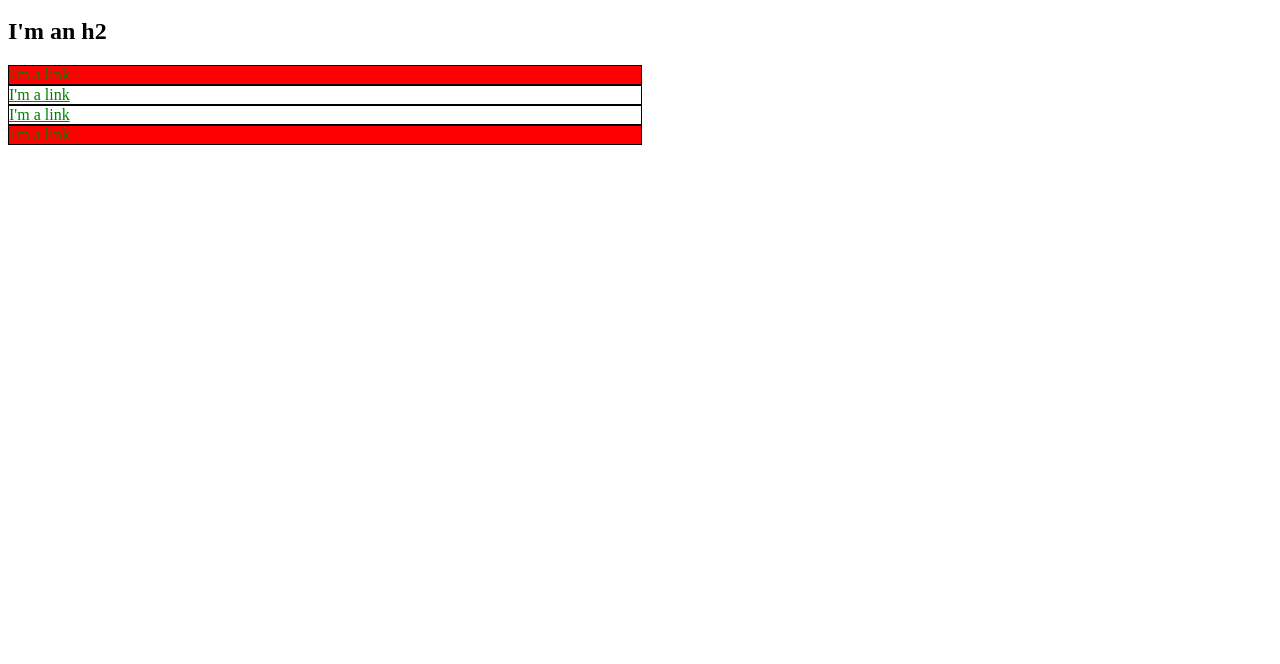
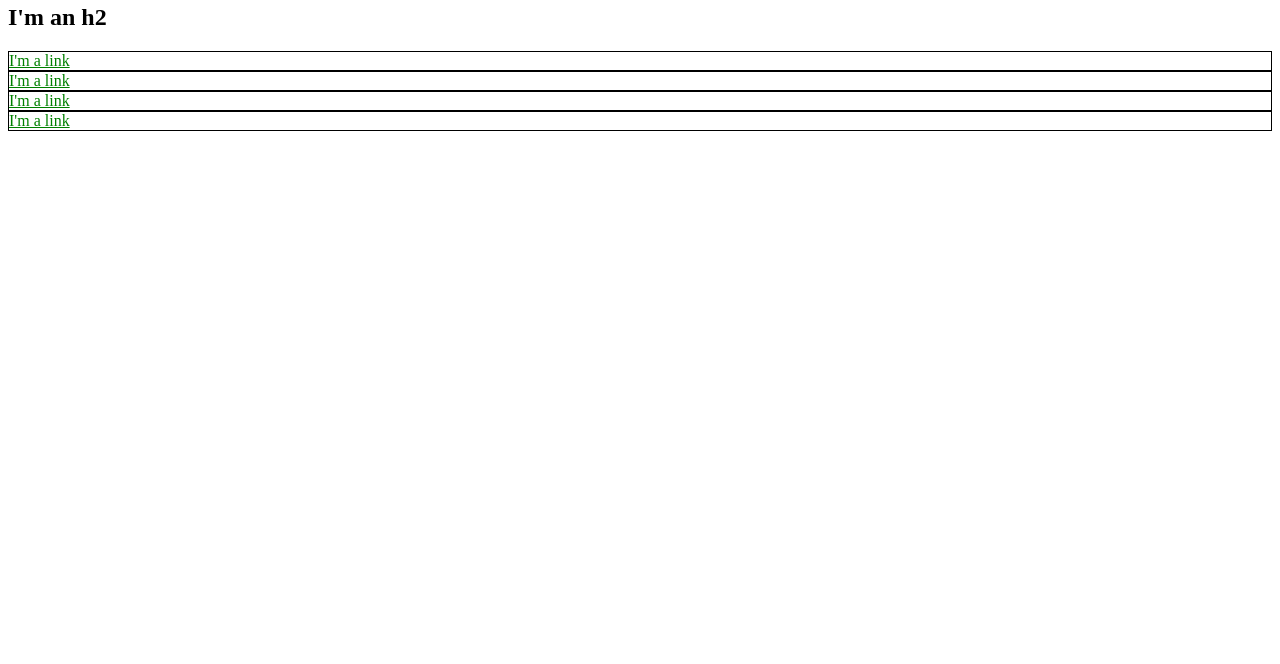
Before and after one commit to miznaenae/miznaenae.github.io, a plain HTML site: page index.html in a window 1280 px wide. Shown: the part 136-800 px from the top of the page. Drawn offline with Linux system fonts and the light colour scheme.

Commit message:
Initialize repo

```diff
--- a/index.html
+++ b/index.html
@@ -1,60 +1,32 @@
-<!DOCTYPE html>
 <html>
   <head>
     <title>Test Page: Don't Panic</title>
     <meta charset="utf-8">
-    <style>
-      a {
-        color: red;
-      }
-      #exec-bio {
-        background-color: lightgray;
-      }
-     .bio-box {
-        border: 1px solid black;
-      }
-      .bio-box a {
-        color: green;
-      }
-
-      .alert {
-        background-color: red;
-      }
-      #exec-bio.alert{
-        background-color: red;
-      }
-      .bio-box {
-        width: 75%;
-      }
-      .bio-box {
-        width: 50%;
-      }
-    </style>
   </head>
   <body>
     <h1>I'm an h1</h1>
     <ul>
       <li>
-        <a href="https://example.com/" >Link</a>
+        <a href="https://example.com/" style="color: red;">Link</a>
       </li>
       <li>
-        <a href="https://example.com/" >Link</a>
+        <a href="https://example.com/" style="color: red;">Link</a>
       </li>
       <li>
-        <a href="https://example.com/" >Link</a>
+        <a href="https://example.com/" style="color: red;">Link</a>
       </li>
     </ul>
     <h2>I'm an h2</h2>
-    <div id="exec-bio" class="bio-box alert" >
+    <div style="border: 1px solid black;">
       <a href="https://example.com/" style="color: green;">I'm a link</a>
     </div>
-    <div class="bio-box">
+    <div style="border: 1px solid black;">
       <a href="https://example.com/" style="color: green;">I'm a link</a>
     </div>
-    <div class="bio-box">
+    <div style="border: 1px solid black;">
       <a href="https://example.com/" style="color: green;">I'm a link</a>
     </div>
-    <div class="bio-box alert" >
+    <div style="border: 1px solid black;">
       <a href="https://example.com/" style="color: green;">I'm a link</a>
     </div>
   </body>
```
